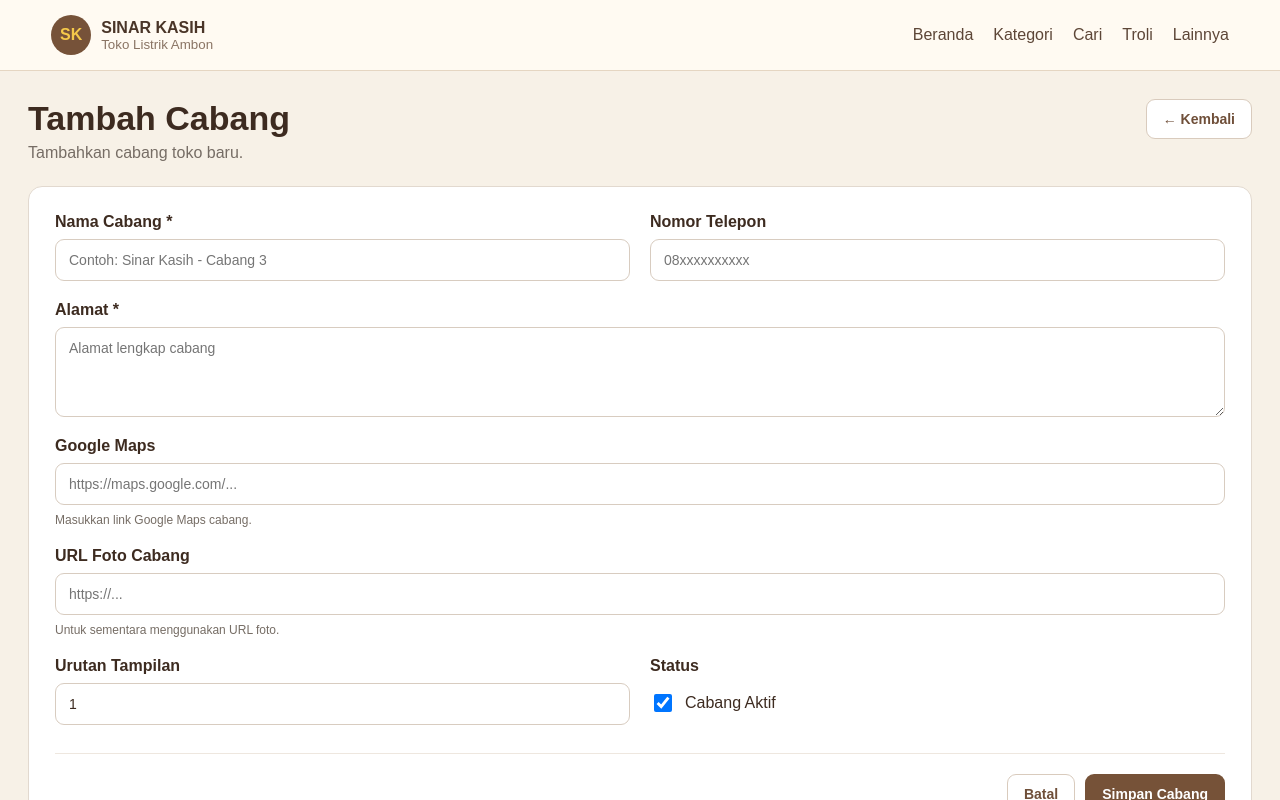
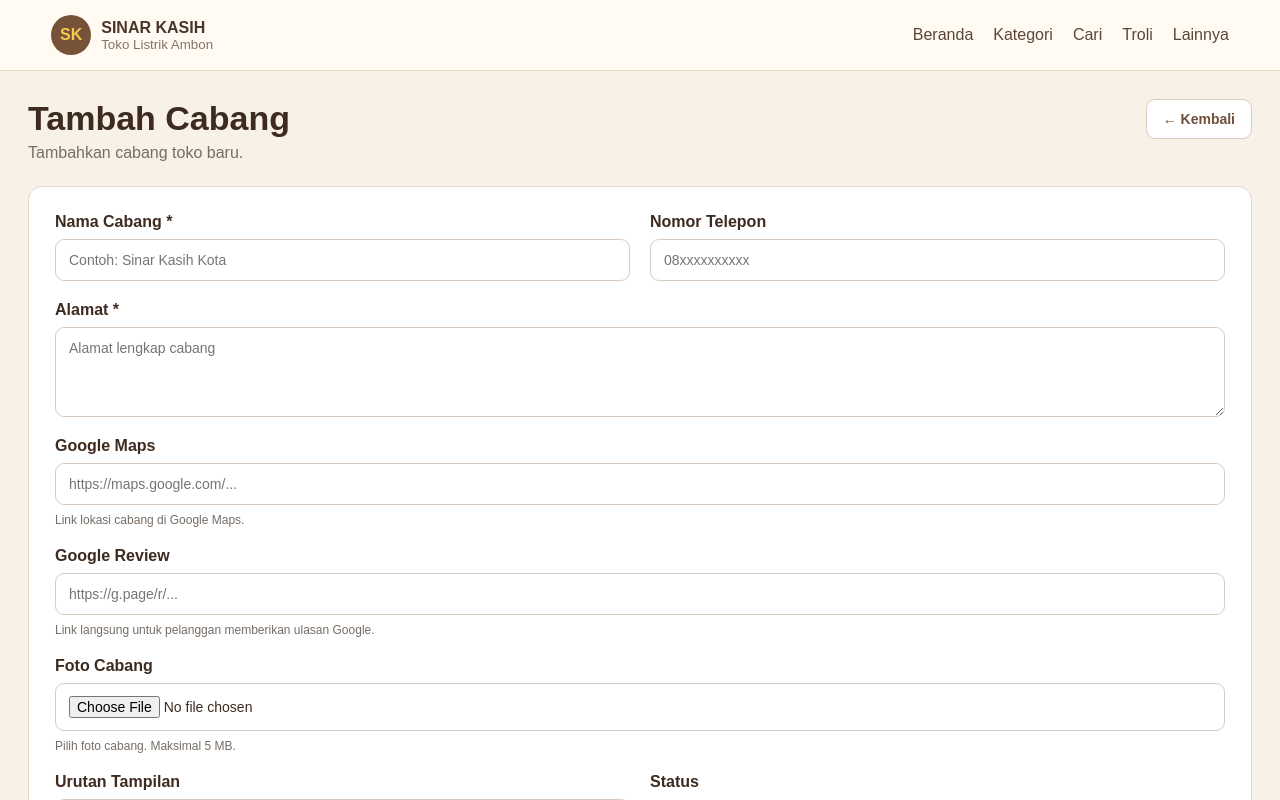
Before and after one commit to sinarkasih/website-sinar-kasih, a Next.js app: page /admin/toko/cabang/tambah in a window 1280 px wide. Shown: the top 800 px of the page. Built offline with nearby package versions, Linux system fonts and the light colour scheme.

Commit message:
Lengkapi Pengaturan Cabang Toko

```diff
--- a/app/admin/toko/cabang/tambah/page.js
+++ b/app/admin/toko/cabang/tambah/page.js
@@ -12,10 +12,14 @@ export default function Page() {
     alamat: "",
     telepon: "",
     google_maps_url: "",
+    google_review_url: "",
     foto: "",
     aktif: true,
     urutan: 1,
   });
+
+  const [fotoFile, setFotoFile] = useState(null);
+  const [fotoPreview, setFotoPreview] = useState("");
 
   const [saving, setSaving] = useState(false);
   const [error, setError] = useState("");
@@ -27,6 +31,28 @@ export default function Page() {
       ...current,
       [name]: type === "checkbox" ? checked : value,
     }));
+  }
+
+  function handleFotoChange(event) {
+    const file = event.target.files?.[0];
+
+    if (!file) return;
+
+    if (!file.type.startsWith("image/")) {
+      setError("File yang dipilih harus berupa gambar.");
+      return;
+    }
+
+    if (file.size > 5 * 1024 * 1024) {
+      setError("Ukuran foto maksimal 5 MB.");
+      return;
+    }
+
+    setError("");
+    setFotoFile(file);
+
+    const previewUrl = URL.createObjectURL(file);
+    setFotoPreview(previewUrl);
   }
 
   async function simpan(event) {
@@ -54,25 +80,74 @@ export default function Page() {
       return;
     }
 
-    const { error: insertError } = await supabase
+    let fotoUrl = null;
+
+    try {
+      const { data: cabang, error: insertError } = await supabase
         .from("cabang_toko")
         .insert({
           nama: form.nama.trim(),
           alamat: form.alamat.trim(),
           telepon: form.telepon.trim() || null,
           google_maps_url: form.google_maps_url.trim() || null,
-        foto: form.foto.trim() || null,
+          google_review_url: form.google_review_url.trim() || null,
+          foto: null,
           aktif: form.aktif,
           urutan: Number(form.urutan) || 1,
+        })
+        .select("id")
+        .single();
+
+      if (insertError) {
+        throw insertError;
+      }
+
+      if (fotoFile) {
+        const extension =
+          fotoFile.name.split(".").pop()?.toLowerCase() || "jpg";
+
+        const filePath = `cabang/${cabang.id}/utama-${Date.now()}.${extension}`;
+
+        const { error: uploadError } = await supabase.storage
+          .from("cabang-toko")
+          .upload(filePath, fotoFile, {
+            cacheControl: "3600",
+            upsert: false,
           });
 
-    if (insertError) {
-      setError(insertError.message);
-      setSaving(false);
-      return;
+        if (uploadError) {
+          await supabase
+            .from("cabang_toko")
+            .delete()
+            .eq("id", cabang.id);
+
+          throw uploadError;
+        }
+
+        const {
+          data: { publicUrl },
+        } = supabase.storage
+          .from("cabang-toko")
+          .getPublicUrl(filePath);
+
+        const { error: updateError } = await supabase
+          .from("cabang_toko")
+          .update({
+            foto: publicUrl,
+          })
+          .eq("id", cabang.id);
+
+        if (updateError) {
+          throw updateError;
+        }
       }
 
       router.push("/admin/toko");
+    } catch (err) {
+      console.error(err);
+      setError(err.message || "Gagal menyimpan cabang.");
+      setSaving(false);
+    }
   }
 
   return (
@@ -98,16 +173,18 @@ export default function Page() {
         <div className="form-grid">
           <div className="field">
             <label>Nama Cabang *</label>
+
             <input
               name="nama"
               value={form.nama}
               onChange={handleChange}
-              placeholder="Contoh: Sinar Kasih - Cabang 3"
+              placeholder="Contoh: Sinar Kasih Kota"
             />
           </div>
 
           <div className="field">
             <label>Nomor Telepon</label>
+
             <input
               name="telepon"
               value={form.telepon}
@@ -118,6 +195,7 @@ export default function Page() {
 
           <div className="field full">
             <label>Alamat *</label>
+
             <textarea
               name="alamat"
               value={form.alamat}
@@ -129,32 +207,57 @@ export default function Page() {
 
           <div className="field full">
             <label>Google Maps</label>
+
             <input
               name="google_maps_url"
               value={form.google_maps_url}
               onChange={handleChange}
               placeholder="https://maps.google.com/..."
             />
+
             <small>
-              Masukkan link Google Maps cabang.
+              Link lokasi cabang di Google Maps.
             </small>
           </div>
 
           <div className="field full">
-            <label>URL Foto Cabang</label>
+            <label>Google Review</label>
+
             <input
-              name="foto"
-              value={form.foto}
+              name="google_review_url"
+              value={form.google_review_url}
               onChange={handleChange}
-              placeholder="https://..."
+              placeholder="https://g.page/r/..."
             />
+
             <small>
-              Untuk sementara menggunakan URL foto.
+              Link langsung untuk pelanggan memberikan ulasan Google.
             </small>
+          </div>
+
+          <div className="field full">
+            <label>Foto Cabang</label>
+
+            <input
+              type="file"
+              accept="image/*"
+              onChange={handleFotoChange}
+            />
+
+            <small>
+              Pilih foto cabang. Maksimal 5 MB.
+            </small>
+
+            {fotoPreview && (
+              <div className="preview">
+                <img src={fotoPreview} alt="Preview foto cabang" />
+              </div>
+            )}
           </div>
 
           <div className="field">
             <label>Urutan Tampilan</label>
+
             <input
               type="number"
               name="urutan"
@@ -174,6 +277,7 @@ export default function Page() {
                 checked={form.aktif}
                 onChange={handleChange}
               />
+
               <span>Cabang Aktif</span>
             </label>
           </div>
@@ -283,6 +387,23 @@ export default function Page() {
           border-color: #8a654a;
         }
 
+        .preview {
+          margin-top: 10px;
+          width: 280px;
+          height: 180px;
+          border: 1px solid #ddd0c3;
+          border-radius: 10px;
+          overflow: hidden;
+          background: #f5f0e8;
+        }
+
+        .preview img {
+          width: 100%;
+          height: 100%;
+          object-fit: cover;
+          display: block;
+        }
+
         .check-row {
           display: flex !important;
           flex-direction: row !important;
```
Lines whose indentation alone changed are shown as unchanged.
